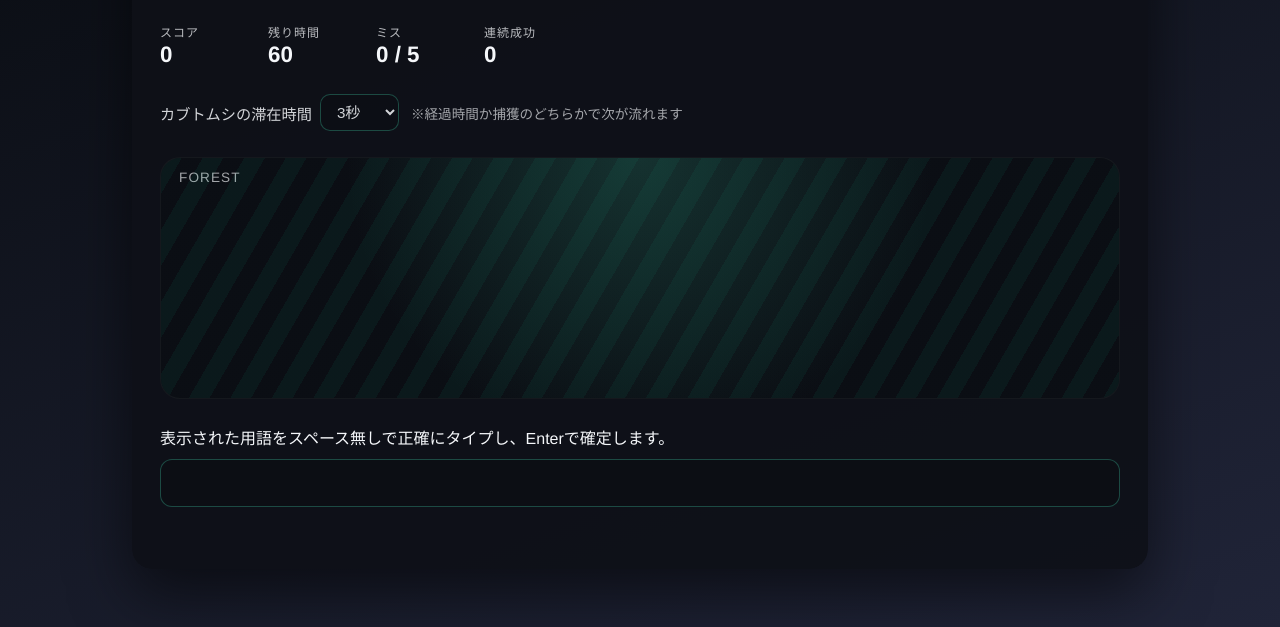
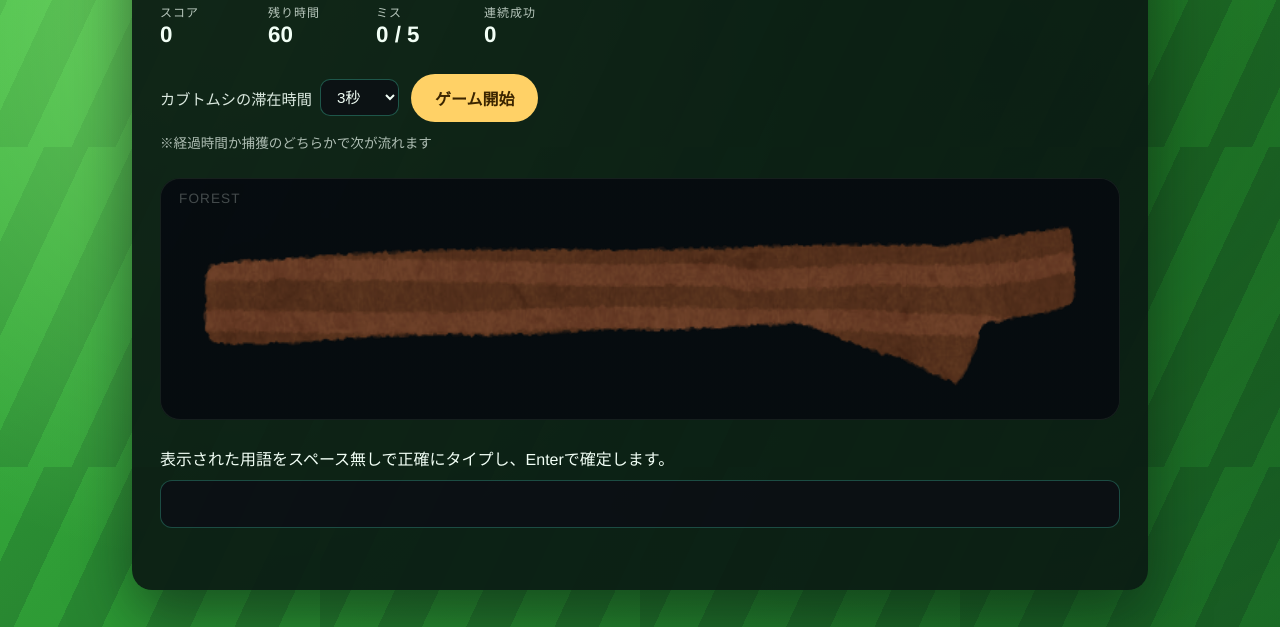
Before and after one commit to miko3510i/kabutomushida, a plain HTML site: page index.html in a window 1280 px wide. Shown: the part 173-800 px from the top of the page. Drawn offline with Linux system fonts and the light colour scheme.

Commit message:
feat: refresh UI for ver2

```diff
--- a/index.html
+++ b/index.html
@@ -11,10 +11,10 @@
       --lane-height: 240px;
       --beetle-size: 64px;
       --primary: #f77f00;
-      --secondary: #43d6b0;
+      --secondary: #ffd166;
       --danger: #ff3366;
-      --bg: #101215;
-      --text: #f5f7fa;
+      --bg: #0f2218;
+      --text: #f2fff6;
     }
 
     body {
@@ -23,16 +23,24 @@
       min-height: 100vh;
       align-items: center;
       justify-content: center;
-      background: linear-gradient(160deg, #090c11, #202438);
-      color: var(--text);
+      background-color: #2e7d3b;
+      background-image:
+        radial-gradient(circle at 18% 22%, rgba(144, 214, 98, 0.45) 0, rgba(144, 214, 98, 0) 46%),
+        radial-gradient(circle at 78% 28%, rgba(41, 89, 45, 0.38) 0, rgba(41, 89, 45, 0) 54%),
+        repeating-linear-gradient(115deg, rgba(90, 176, 87, 0.4) 0, rgba(90, 176, 87, 0.4) 40px, rgba(54, 120, 63, 0.4) 40px, rgba(54, 120, 63, 0.4) 80px),
+        linear-gradient(140deg, #49b44f 0%, #2f7f39 55%, #1e5c2b 100%);
+      background-size: auto, auto, 320px 320px, cover;
+      background-blend-mode: screen, multiply, overlay, normal;
+      color: #14321b;
     }
 
     .game {
       width: min(960px, 95vw);
       padding: 28px;
       border-radius: 20px;
-      background: rgba(14, 16, 24, 0.95);
-      box-shadow: 0 24px 60px rgba(0, 0, 0, 0.55);
+      background: rgba(11, 28, 20, 0.94);
+      color: var(--text);
+      box-shadow: 0 24px 60px rgba(9, 26, 17, 0.55);
       display: grid;
       gap: 26px;
     }
@@ -83,9 +91,16 @@
 
     .controls {
       display: flex;
+      flex-direction: column;
+      gap: 10px;
+      align-items: flex-start;
+    }
+
+    .control-row {
+      display: flex;
+      flex-wrap: wrap;
+      align-items: center;
       gap: 12px;
-      align-items: center;
-      flex-wrap: wrap;
     }
 
     .controls label {
@@ -93,7 +108,11 @@
       align-items: center;
       gap: 8px;
       font-size: 0.95rem;
-      opacity: 0.85;
+      color: rgba(242, 255, 246, 0.9);
+    }
+
+    .control-row button {
+      flex: none;
     }
 
     .controls select {
@@ -107,12 +126,12 @@
 
     .controls-note {
       font-size: 0.85rem;
-      opacity: 0.65;
+      color: rgba(242, 255, 246, 0.7);
     }
 
     button {
       background: var(--secondary);
-      color: #041a16;
+      color: #3b2500;
       border: none;
       padding: 12px 24px;
       font-size: 1rem;
@@ -132,12 +151,17 @@
       box-shadow: 0 10px 26px rgba(67, 214, 176, 0.35);
     }
 
+    #startButton {
+      width: auto;
+    }
+
     .lane-wrapper {
       position: relative;
       border-radius: 20px;
       overflow: hidden;
-      background: rgba(6, 9, 15, 0.9);
+      background: rgba(6, 9, 15, 0.68);
       border: 1px solid rgba(255, 255, 255, 0.06);
+      backdrop-filter: blur(1px);
     }
 
     .lane-label {
@@ -154,14 +178,21 @@
     .beetle-lane {
       position: relative;
       height: var(--lane-height);
-      background: radial-gradient(circle at top, rgba(68, 214, 176, 0.18), transparent 55%),
-        repeating-linear-gradient(
-          120deg,
-          rgba(68, 214, 176, 0.08),
-          rgba(68, 214, 176, 0.08) 18px,
-          rgba(255, 255, 255, 0.02) 18px,
-          rgba(255, 255, 255, 0.02) 36px
-        );
+      background: linear-gradient(rgba(6, 9, 15, 0.6), rgba(6, 9, 15, 0.6));
+      overflow: hidden;
+      isolation: isolate;
+    }
+
+    .beetle-lane::before {
+      content: "";
+      position: absolute;
+      inset: 0;
+      background-image: url("haikei/plant_eda1_horizontal.png");
+      background-repeat: no-repeat;
+      background-size: 100% 100%;
+      background-position: center;
+      opacity: 0.9;
+      z-index: 0;
     }
 
     .beetle {
@@ -183,6 +214,7 @@
       animation: scuttle linear var(--duration) forwards;
       pointer-events: none;
       white-space: normal;
+      z-index: 1;
     }
 
     .beetle img {
@@ -267,6 +299,10 @@
       button {
         width: 100%;
       }
+
+      #startButton {
+        width: auto;
+      }
     }
   </style>
 </head>
@@ -277,7 +313,6 @@
         <h1>カブトムシ打: プログラミング用語版</h1>
         <p>カブトムシが流れている間に用語をタイプしてスコアを伸ばそう！</p>
       </div>
-      <button id="startButton">ゲーム開始</button>
     </header>
 
     <section class="stats" aria-live="polite">
@@ -300,6 +335,7 @@
     </section>
 
     <div class="controls">
+      <div class="control-row">
         <label for="spawnDelay">カブトムシの滞在時間
           <select id="spawnDelay">
             <option value="3000">3秒</option>
@@ -308,6 +344,8 @@
             <option value="10000">10秒</option>
           </select>
         </label>
+        <button id="startButton">ゲーム開始</button>
+      </div>
       <span class="controls-note">※経過時間か捕獲のどちらかで次が流れます</span>
     </div>
 
```
Also changed, not shown: haikei/plant_eda1.png (added), haikei/plant_eda1_horizontal.png (added), haikei/tree_keyaki.png (added). Lines whose indentation alone changed are shown as unchanged.
